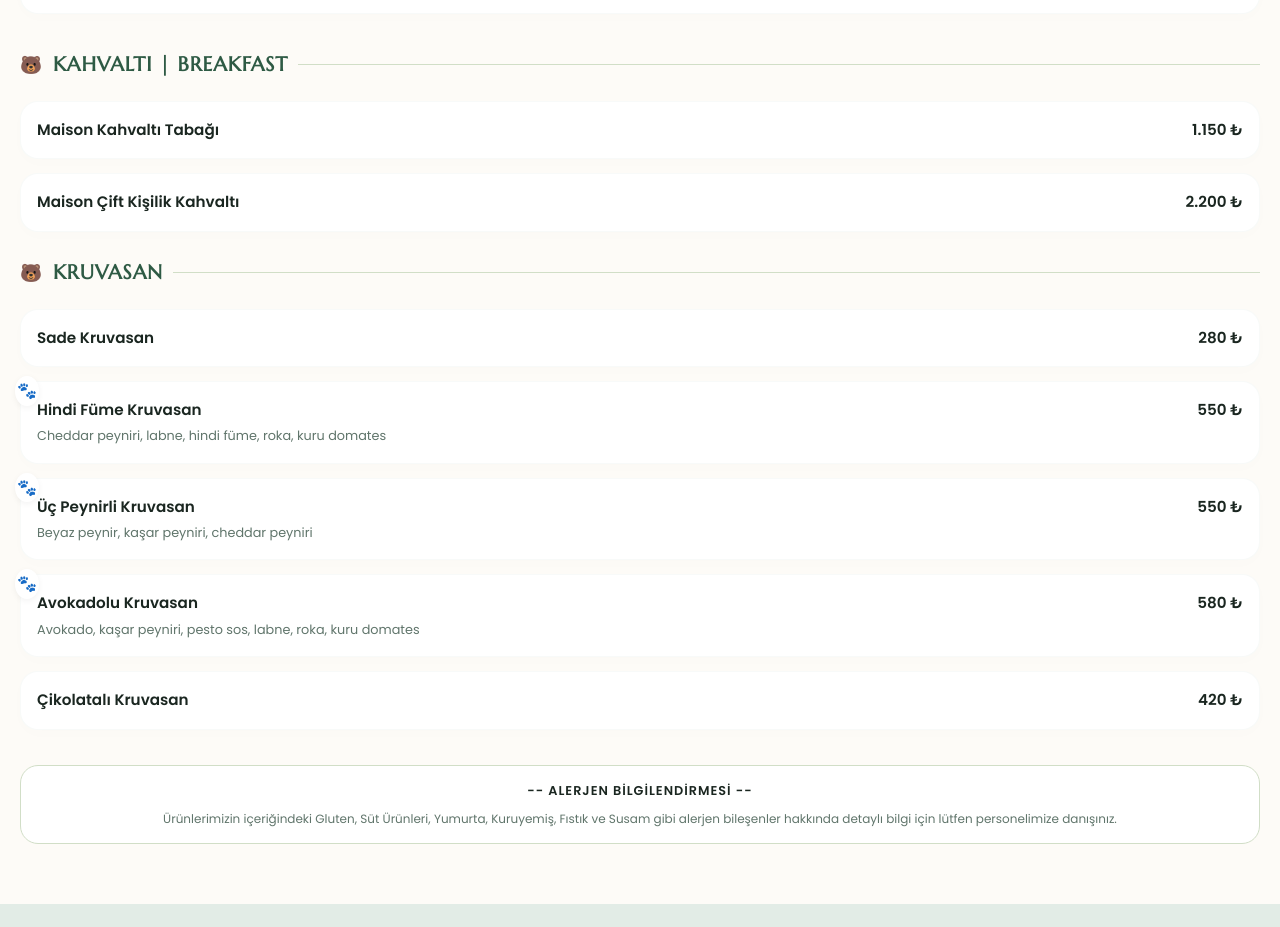
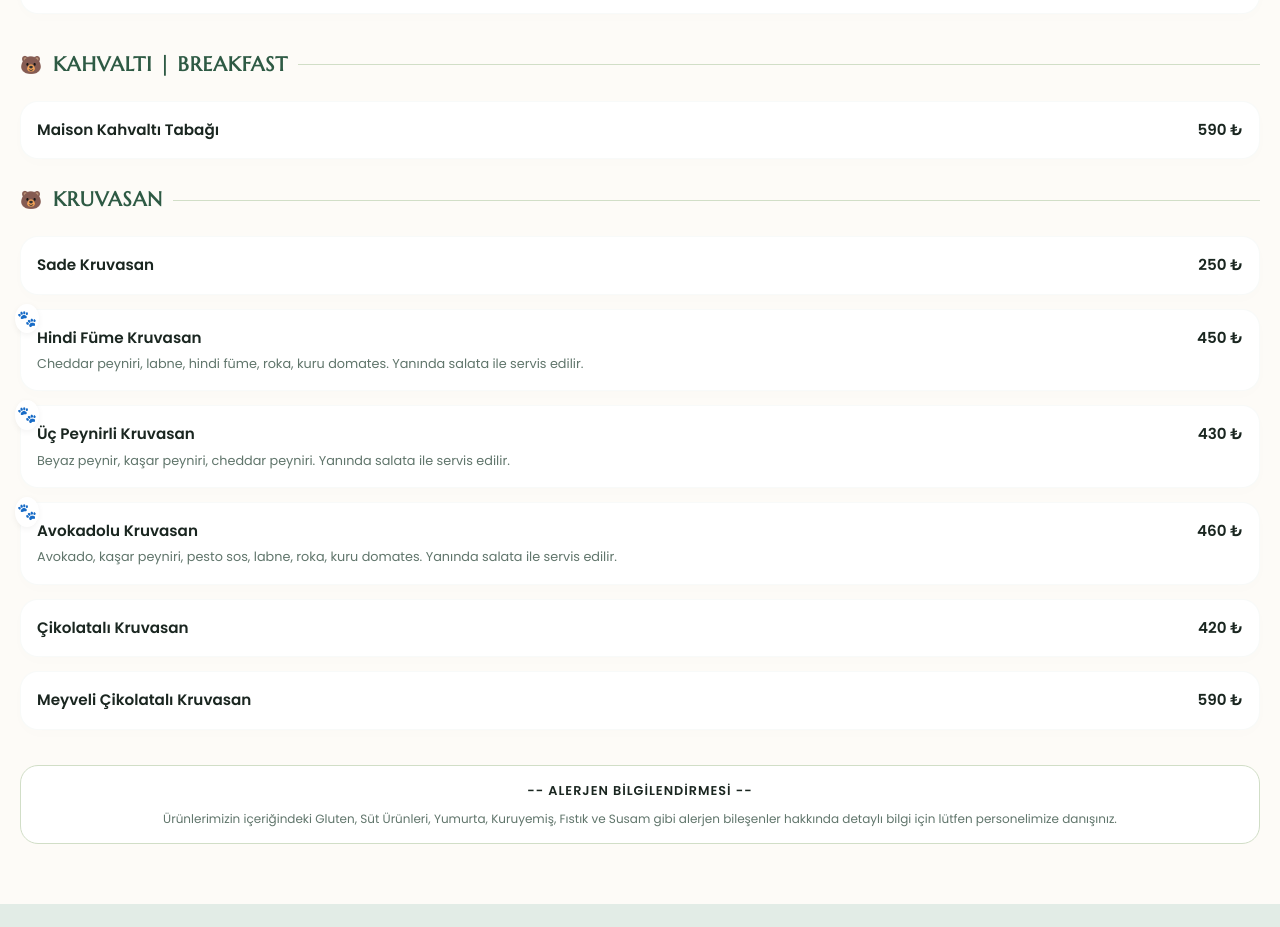
Before and after one commit to mryaktrkk/petitmaisonmenu, a plain HTML site: page index.html in a window 1280 px wide. Shown: the part 5247-6174 px from the top of the page. Drawn offline with Linux system fonts and the light colour scheme.

Commit message:
Add files via upload

```diff
--- a/index.html
+++ b/index.html
@@ -622,26 +622,26 @@
         <section class="section-wrapper" id="kahvalti">
             <h2 class="section-title">Kahvaltı | Breakfast</h2>
             <div class="menu-items-grid" style="margin-bottom:25px;">
-                <div class="item-card"><div class="item-header"><span class="item-title">Maison Kahvaltı Tabağı</span><span class="item-price">1.150 ₺</span></div></div>
-                <div class="item-card"><div class="item-header"><span class="item-title">Maison Çift Kişilik Kahvaltı</span><span class="item-price">2.200 ₺</span></div></div>
+                <div class="item-card"><div class="item-header"><span class="item-title">Maison Kahvaltı Tabağı</span><span class="item-price">590 ₺</span></div></div>
             </div>
 
             <h2 class="section-title">Kruvasan</h2>
             <div class="menu-items-grid">
-                <div class="item-card"><div class="item-header"><span class="item-title">Sade Kruvasan</span><span class="item-price">280 ₺</span></div></div>
+                <div class="item-card"><div class="item-header"><span class="item-title">Sade Kruvasan</span><span class="item-price">250 ₺</span></div></div>
                 <div class="item-card kids-fav">
-                    <div class="item-header"><span class="item-title">Hindi Füme Kruvasan</span><span class="item-price">550 ₺</span></div>
-                    <div class="item-desc">Cheddar peyniri, labne, hindi füme, roka, kuru domates</div>
+                    <div class="item-header"><span class="item-title">Hindi Füme Kruvasan</span><span class="item-price">450 ₺</span></div>
+                    <div class="item-desc">Cheddar peyniri, labne, hindi füme, roka, kuru domates. Yanında salata ile servis edilir.</div>
                 </div>
                 <div class="item-card kids-fav">
-                    <div class="item-header"><span class="item-title">Üç Peynirli Kruvasan</span><span class="item-price">550 ₺</span></div>
-                    <div class="item-desc">Beyaz peynir, kaşar peyniri, cheddar peyniri</div>
+                    <div class="item-header"><span class="item-title">Üç Peynirli Kruvasan</span><span class="item-price">430 ₺</span></div>
+                    <div class="item-desc">Beyaz peynir, kaşar peyniri, cheddar peyniri. Yanında salata ile servis edilir.</div>
                 </div>
                 <div class="item-card kids-fav">
-                    <div class="item-header"><span class="item-title">Avokadolu Kruvasan</span><span class="item-price">580 ₺</span></div>
-                    <div class="item-desc">Avokado, kaşar peyniri, pesto sos, labne, roka, kuru domates</div>
+                    <div class="item-header"><span class="item-title">Avokadolu Kruvasan</span><span class="item-price">460 ₺</span></div>
+                    <div class="item-desc">Avokado, kaşar peyniri, pesto sos, labne, roka, kuru domates. Yanında salata ile servis edilir.</div>
                 </div>
                 <div class="item-card"><div class="item-header"><span class="item-title">Çikolatalı Kruvasan</span><span class="item-price">420 ₺</span></div></div>
+                <div class="item-card"><div class="item-header"><span class="item-title">Meyveli Çikolatalı Kruvasan</span><span class="item-price">590 ₺</span></div></div>
             </div>
         </section>
 
```
